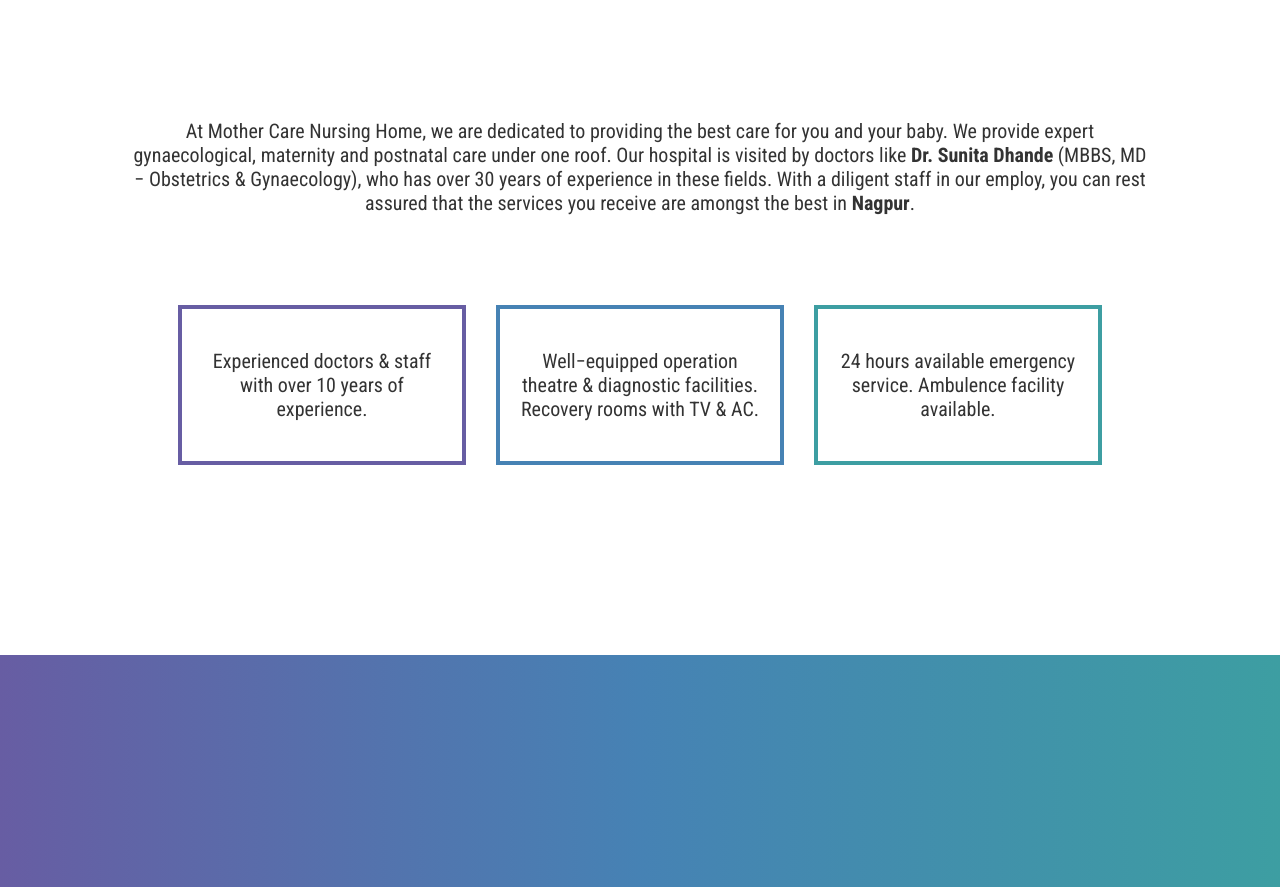
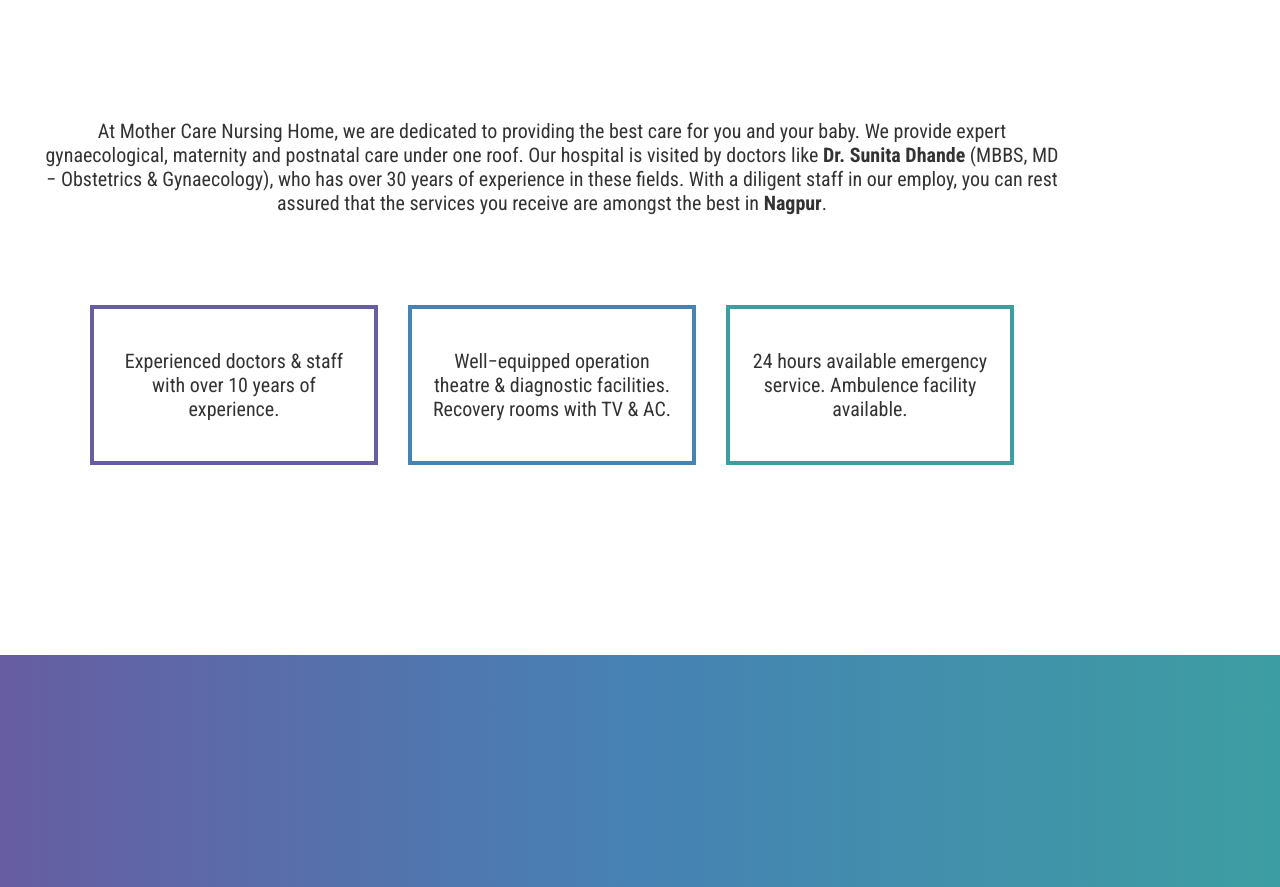
Before and after one commit to arcdesqdesigns/mothercare2, a plain HTML site: page index.html in a window 1280 px wide. Shown: the part 815-1702 px from the top of the page. Drawn offline with nearby package versions, Linux system fonts and the light colour scheme.

Commit message:
Update style.css

```diff
--- a/style.css
+++ b/style.css
@@ -236,8 +236,7 @@ border-top: solid #fff 0.5rem;
 }
 
 .fixedwidth{
-    margin: auto;
-    width: 90%;
+    margin: 1rem;
     max-width: 1024px;
     clear: both;
 }
```
